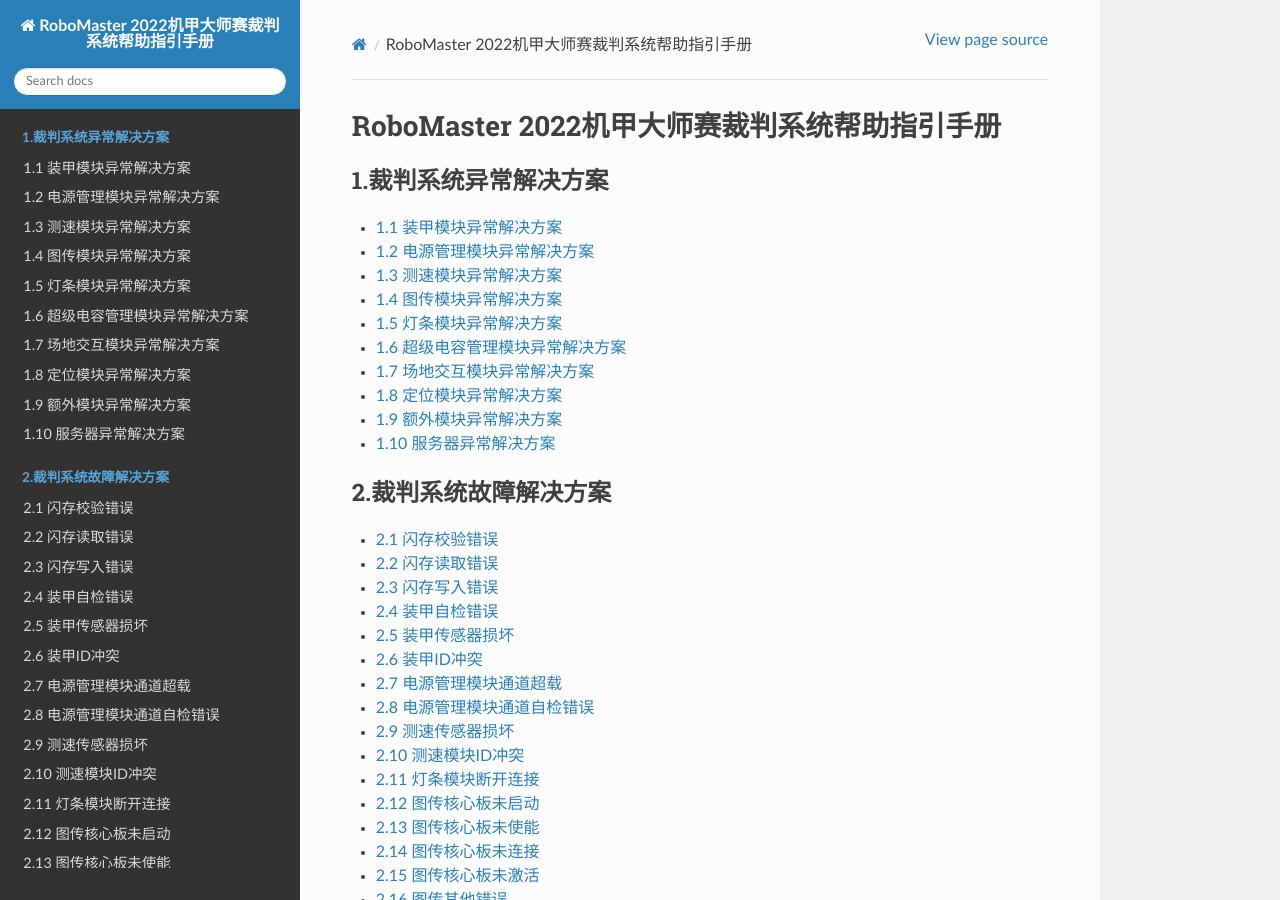
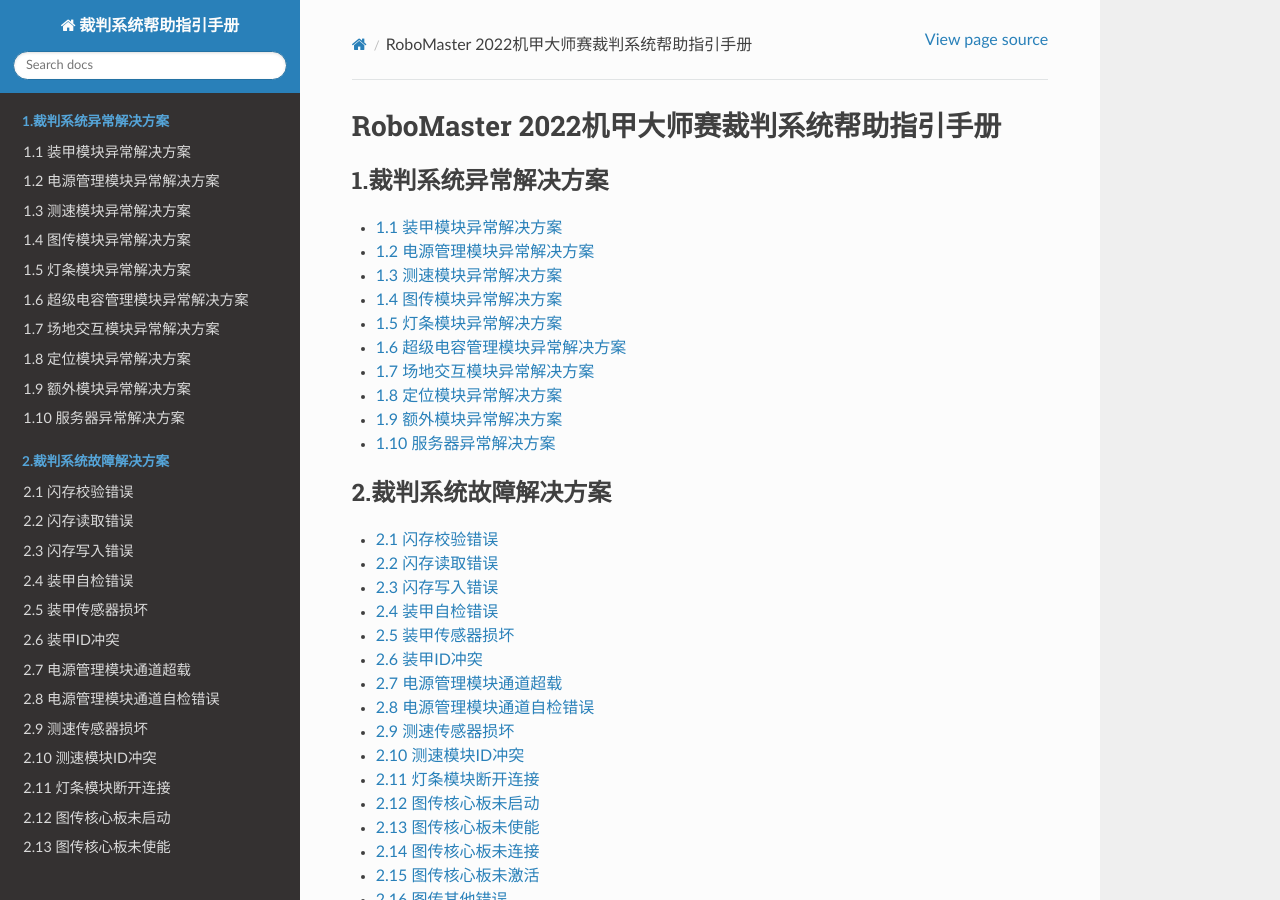
Before and after one commit to RoboMaster/RefereeSystem_Help, a Sphinx documentation site: the page built from docs/index.rst, in a window 1280 px wide and 900 px high. Built offline with Sphinx 7.4.7 and the Read the Docs theme 2.0.0, drawn with Linux system fonts in a browser that asks for light colours.

Commit message:
Update conf.py

```diff
--- a/docs/conf.py
+++ b/docs/conf.py
@@ -25,7 +25,7 @@
 
 source_suffix = ['.rst', '.md']
 
-project = 'RoboMaster 2022机甲大师赛裁判系统帮助指引手册'
+project = '裁判系统帮助指引手册'
 copyright = '2022, RoboMaster'
 author = 'RoboMaster'
 
```
